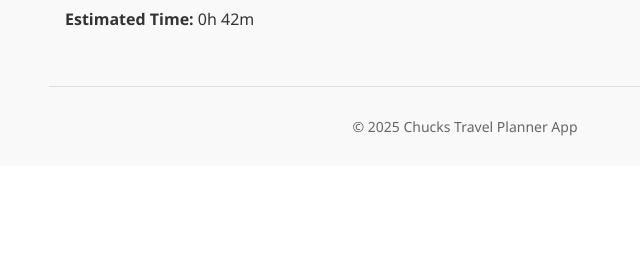
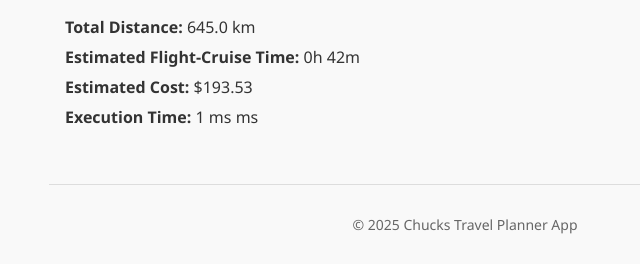
Before and after one commit to CharlesBCarroll/Travel_Planner, a Flask app: page /route/MyTrip in a window 1280 px wide. Shown: the part 763-1027 px from the top of the page, without its empty margins (175-815 px from the left). Before the commit the page ends 899 px from the top, so only its background shows below. Run offline with Flask 2, Linux system fonts and the light colour scheme; some libraries are stand-ins or nearby versions.

Commit message:
last changes

```diff
--- a/app.py
+++ b/app.py
@@ -3,6 +3,7 @@ import json
 from flask import Flask, render_template, request, redirect, url_for, jsonify, abort
 from graph import Graph
 from math import isinf
+import time
 
 app = Flask(__name__)
 
@@ -111,31 +112,43 @@ def route_page(trip_name):
 
 @app.route('/api/route/<trip_name>')
 def route_api(trip_name):
+    start = time.perf_counter()
     if trip_name not in trips:
         abort(404)
 
     city_list = trips[trip_name]['locations']
     if len(city_list) < 2:
-        return jsonify({ 'origin': None, 'waypoints': [], 'destination': None, 'total_time': 0 })
+        return jsonify({
+            'origin': None,
+            'waypoints': [],
+            'destination': None,
+            'total_time': 0,
+            'total_cost': 0
+        })
 
-    # Use TSP (with Dijkstra) according to the user’s preference
-    weight = 'cost' if trips[trip_name]['preference'] == 'cost' else 'time'
+    # Choose weighting based on user preference
+    pref = trips[trip_name]['preference']
+    if pref == 'cost':
+        weight = 'cost'
+    elif pref == 'distance':
+        weight = 'distance'
+    else:
+        weight = 'time'
 
-
+    # Compute TSP ordering, catch if no full tour is possible
     try:
         ordered = global_graph.tsp_path(city_list, weight=weight)
     except ValueError as e:
-        # If no complete tour exists, return the error message
         return jsonify({'error': str(e)})
 
-    # Check connectivity
+    # Verify connectivity between each consecutive pair
     for a, b in zip(ordered, ordered[1:]):
         if isinf(global_graph.shortest_distance(a, b, weight)):
             return jsonify({
                 'error': f"No route found between {a} and {b}. Please remove or replace one of these cities."
             })
 
-    # Build coords list
+    # Build list of coordinate objects
     coords = [
         {
             'lat': global_graph.locations[name].lat,
@@ -145,20 +158,31 @@ def route_api(trip_name):
     ]
 
     # Sum up flight time (in hours) for each leg
-    total_time_hours = 0.0
-    for a, b in zip(ordered, ordered[1:]):
-        leg_time = global_graph.shortest_distance(a, b, weight='time')
-        total_time_hours += leg_time
+    total_time_hours = sum(
+        global_graph.shortest_distance(a, b, weight='time')
+        for a, b in zip(ordered, ordered[1:])
+    )
+    # Convert to seconds
+    total_time_seconds = int(total_time_hours * 3600)
 
-    # Convert hours to seconds for the client
-    total_time_seconds = int(total_time_hours * 3600)
+    # Sum up cost for each leg
+    total_cost = sum(
+        global_graph.shortest_distance(a, b, weight='cost')
+        for a, b in zip(ordered, ordered[1:])
+    )
+
+    exec_time_ms = int((time.perf_counter() - start) * 1000)
 
     return jsonify({
         'origin':      coords[0],
         'waypoints':   coords[1:-1],
         'destination': coords[-1],
-        'total_time':  total_time_seconds
+        'total_time':  total_time_seconds,
+        'total_cost':  total_cost,
+        'ordered':      ordered,
+        'exec_time_ms': exec_time_ms
     })
+
 
 def delete_trip(trip_name):
     if trip_name in trips:
--- a/graph.py
+++ b/graph.py
@@ -54,7 +54,21 @@ class Graph:
                     heapq.heappush(pq, (nd, v))
         return dist, prev
 
+    @staticmethod
+    def haversine(lat1, lon1, lat2, lon2):
+        to_rad = math.radians
+        dlat = to_rad(lat2 - lat1)
+        dlon = to_rad(lon2 - lon1)
+        a = (math.sin(dlat/2)**2 +
+             math.cos(to_rad(lat1)) * math.cos(to_rad(lat2)) *
+             math.sin(dlon/2)**2)
+        return 6371 * 2 * math.atan2(math.sqrt(a), math.sqrt(1 - a))
+
     def shortest_distance(self, orig, dest, weight='time'):
+        if weight == 'distance':
+            o = self.locations[orig]
+            d = self.locations[dest]
+            return Graph.haversine(o.lat, o.lon, d.lat, d.lon)
         dist, _ = self.dijkstra(orig, weight)
         return dist.get(dest, math.inf)
 
@@ -64,12 +78,20 @@ class Graph:
             return cities[:]
         # build n x n distance matrix
         mat = [[0]*n for _ in range(n)]
-        for i, ci in enumerate(cities):
-            dist, _ = self.dijkstra(ci, weight)
-            for j, cj in enumerate(cities):
-                mat[i][j] = dist.get(cj, math.inf)
-        if n <= 2:
-            return cities
+
+        if weight == 'distance':
+            # direct haversine distances
+            for i, ci in enumerate(cities):
+                o = self.locations[ci]
+                for j, cj in enumerate(cities):
+                    d = self.locations[cj]
+                    mat[i][j] = Graph.haversine(o.lat, o.lon, d.lat, d.lon)
+        else:
+            # precompute shortest paths by Dijkstra for time or cost
+            for i, ci in enumerate(cities):
+                dist, _ = self.dijkstra(ci, weight)
+                for j, cj in enumerate(cities):
+                    mat[i][j] = dist.get(cj, math.inf)
         m = n - 2
         dp = {}
         parent = {}
--- a/static/css/style.css
+++ b/static/css/style.css
@@ -126,3 +126,6 @@ body {
 a.button:hover {
   background-color: #0056b3 !important;
 }
+.button.delete-button:hover{
+  background-color: #bd2130 !important
+}
--- a/static/js/maps.js
+++ b/static/js/maps.js
@@ -15,18 +15,27 @@ function initMap() {
 async function fetchAndDisplayRoute(tripName) {
   const resp = await fetch(`/api/route/${tripName}`);
   const data = await resp.json();
-
   if (data.error) {
     document.getElementById('map').style.display = 'none';
     document.getElementById('route-info').innerHTML =
       `<p class="error">${data.error}</p>`;
     return;
   }
+  if(data.ordered){
+    document.getElementById('route-list').innerHTML =
+    '<strong>Route:</strong> ' + data.ordered.join(' → ');
+  }
 
   // Draw straight-line flight legs
   const pts = [data.origin, ...data.waypoints, data.destination];
   let totalKm = 0;
   const bounds = new google.maps.LatLngBounds();
+
+  const arrowSymobol = {
+    path: google.maps.SymbolPath.FORWARD_CLOSED_ARROW,
+    scale: 3,
+    strokeColor: '#FF0000',
+  }
 
   for (let i = 0; i < pts.length - 1; i++) {
     const p1 = pts[i], p2 = pts[i + 1];
@@ -35,7 +44,12 @@ async function fetchAndDisplayRoute(tripName) {
       path: [p1, p2],
       strokeColor: '#FF0000',
       strokeOpacity: 0.8,
-      strokeWeight: 2
+      strokeWeight: 2,
+      icons: [{
+        icon: arrowSymobol,
+        offset: '50%',
+        repeat : '120px'
+      }]
     });
     bounds.extend(p1);
     bounds.extend(p2);
@@ -54,6 +68,14 @@ async function fetchAndDisplayRoute(tripName) {
   const mins = Math.floor((secs % 3600) / 60);
   document.getElementById('total-time').textContent =
     hours + 'h ' + mins + 'm';
+
+  // Display total cost
+  const cost = data.total_cost;
+  document.getElementById('total-cost').textContent =
+    "$" + cost.toFixed(2);
+  // Display execution time
+  document.getElementById('exec-time').textContent =
+    data.exec_time_ms + ' ms';
 }
 
 // Haversine formula (km)
--- a/templates/create_trip.html
+++ b/templates/create_trip.html
@@ -24,6 +24,7 @@
       <label>Preference:</label><br>
       <label><input type="radio" name="preference" value="time" checked> Fastest</label>
       <label><input type="radio" name="preference" value="cost"> Cheapest</label>
+      <label><input type="radio" name="preference" value="distance"> Shortest</label>
     </div>
     <button type="submit">➔ Next: Add Locations</button>
   </form>
--- a/templates/index.html
+++ b/templates/index.html
@@ -24,7 +24,7 @@
           <div style="display: flex; gap: 0.5rem;">
             <a href="{{ url_for('add_locations', trip_name=name) }}" class="button" style="background-color: #007BFF; color: white; text-decoration: none;" onmouseover="this.style.backgroundColor='#0056b3';" onmouseout="this.style.backgroundColor='#007BFF';">Add</a>
             <form method="post" action="{{ url_for('handle_delete_trip', trip_name=name) }}" style="display: flex; gap: 0.5rem;">
-              <button type="submit" class="button" style="background-color: #dc3545; color: white; text-decoration: none;" onmouseover="this.style.backgroundColor='#c82333';" onmouseout="this.style.backgroundColor='#dc3545';">🗑️ Delete</button>
+              <button type="submit" class="button delete-button" style="background-color: #dc3545; color: white; text-decoration: none;" onmouseover="this.style.backgroundColor= '#c82333';">🗑️ Delete</button>
             </form>
           </div>
         </li>
--- a/templates/route_display.html
+++ b/templates/route_display.html
@@ -16,10 +16,14 @@
   {% if error %}
     <p class="error">{{ error }}</p>
   {% else %}
+  <p id="route-list"><strong>Route:</strong> …</p>
     <div id="map"></div>
     <div id="route-info">
       <p><strong>Total Distance:</strong> <span id="total-distance">…</span></p>
-      <p><strong>Estimated Time:</strong> <span id="total-time">…</span></p>
+      <p><strong>Estimated Flight-Cruise Time:</strong> <span id="total-time">…</span></p>
+      <p><strong>Estimated Cost:</strong> <span id="total-cost">…</span></p>
+      <p><strong>Execution Time:</strong> <span id="exec-time">…</span> ms</p>
+  </div>
     </div>
   {% endif %}
 {% endblock %}
```
